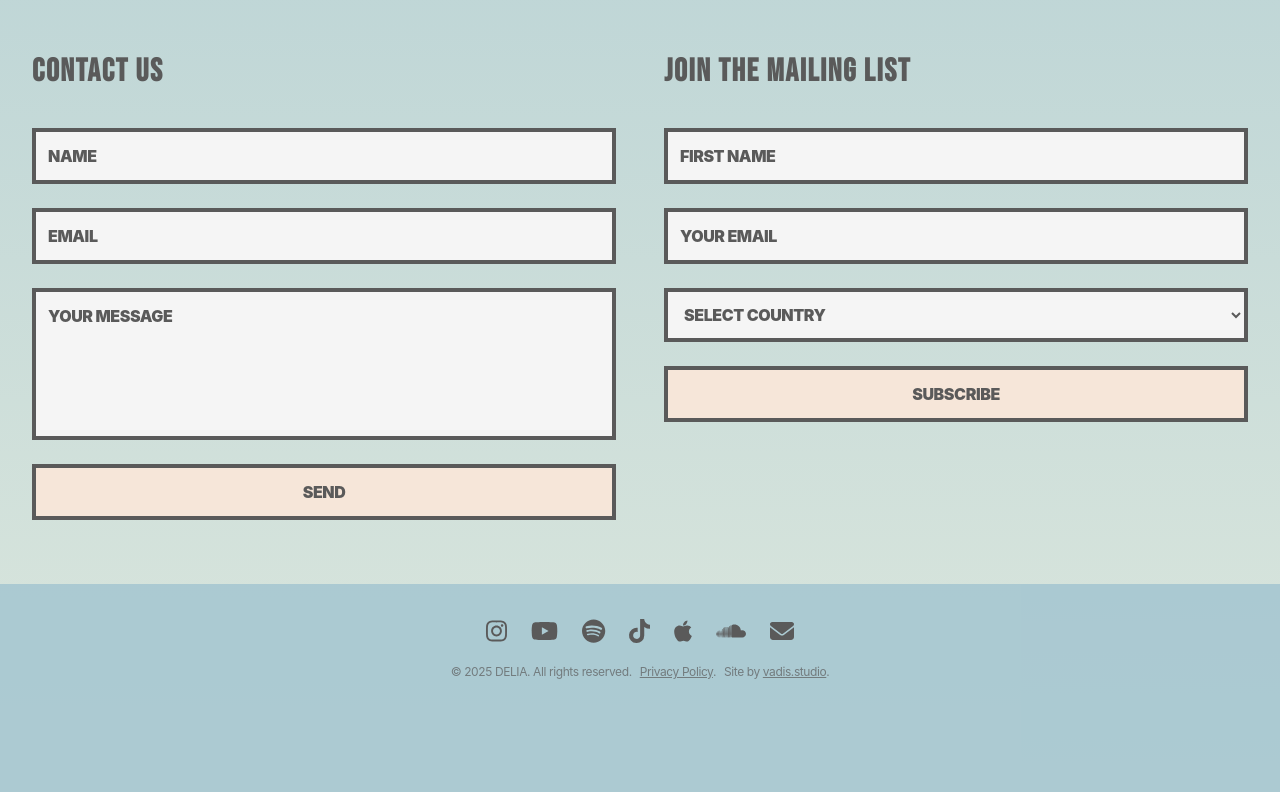
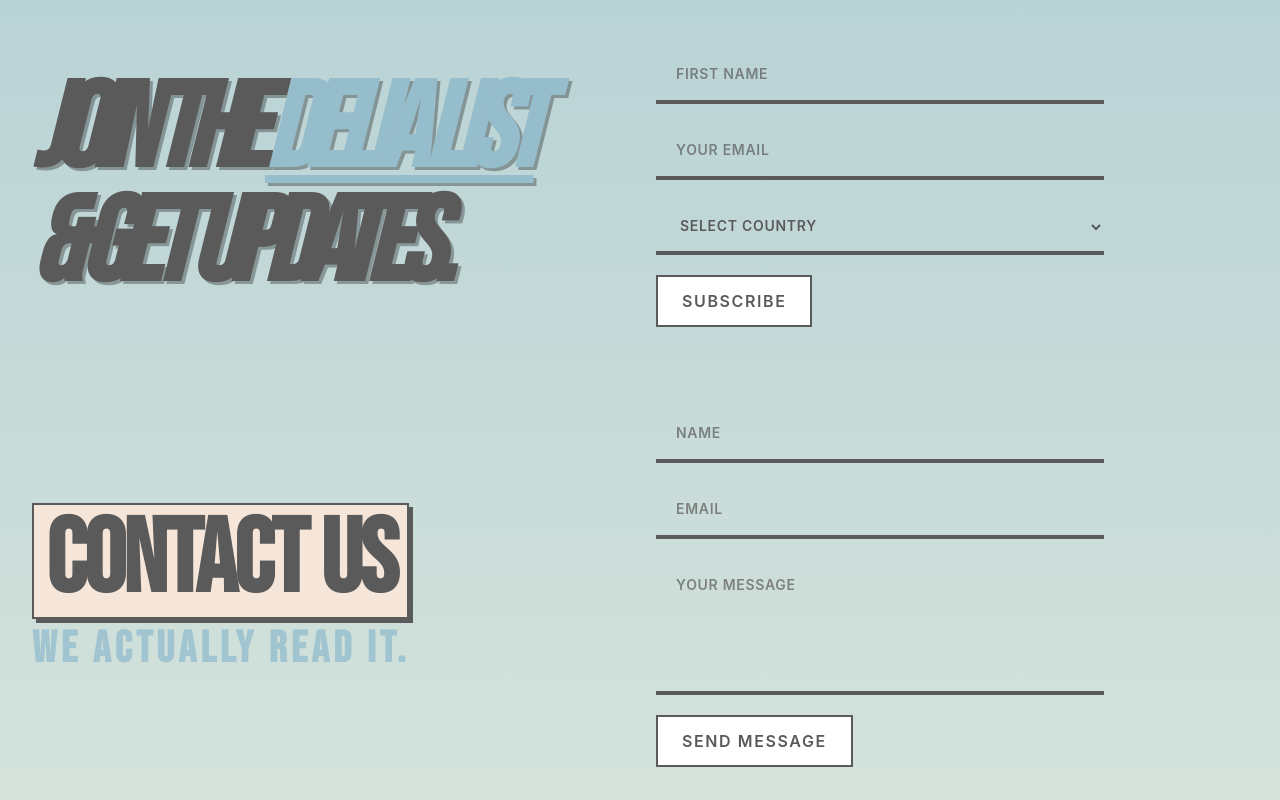
Before and after one commit to renaissancejlc/delia, a React (Vite) app: page / in a window 1280 px wide. Shown: the part 2580-3380 px from the top of the page. Built offline with nearby package versions, Linux system fonts and the light colour scheme; a web font is replaced by a local one.

Commit message:
Update Home.jsx

```diff
--- a/src/pages/Home.jsx
+++ b/src/pages/Home.jsx
@@ -447,16 +447,94 @@ export default function Home() {
       {/* Contact and Mailing List Section */}
       <section
         id="contact"
-        className={`scroll-mt-[100px] w-full max-w-7xl mx-auto mt-20 px-4 sm:px-6 md:px-8 py-16 grid grid-cols-1 md:grid-cols-12 gap-12 uppercase font-black tracking-tight overflow-x-hidden ${isDarkMode ? 'bg-transparent text-[#f5f5f5]' : 'bg-transparent text-[#5a5a5a]'}`}
+        className={`scroll-mt-[100px] w-full max-w-7xl mx-auto mt-20 px-4 sm:px-6 md:px-8 py-16 flex flex-col gap-20 uppercase font-black tracking-tight overflow-x-hidden ${isDarkMode ? 'bg-transparent text-[#f5f5f5]' : 'bg-transparent text-[#5a5a5a]'}`}
       >
+         <motion.div
+          initial={{ opacity: 0, x: 50, skewX: -10 }}
+          whileInView={{ opacity: 1, x: 0, skewX: 0 }}
+          transition={{ duration: 0.7, delay: 0.2 }}
+          viewport={{ once: true }}
+          className="w-full md:col-span-6 flex flex-col gap-8"
+        >
+          <div className="grid grid-cols-1 md:grid-cols-2 items-center gap-8">
+            <div className="text-left">
+              <h3 className="text-[4.5rem] md:text-[7.5rem] leading-[0.95] uppercase font-black tracking-[-0.09em] select-none italic text-shadow-md drop-shadow-[3px_3px_0_rgba(0,0,0,0.3)]">
+                JOIN THE <span className="text-[#96bdcb] underline underline-offset-8 decoration-[8px]">DELIA LIST</span><br />
+                & GET UPDATES.
+              </h3>
+            </div>
+            <form
+              onSubmit={(e) => {
+                e.preventDefault();
+                showStatusBanner("✓ You're on the list. Stay tuned!");
+                e.currentTarget.reset();
+              }}
+              className="flex flex-col gap-5 w-full max-w-md"
+            >
+              <input
+                type="text"
+                name="first_name"
+                placeholder="First Name"
+                required
+                className={`w-full px-5 py-4 text-sm font-semibold tracking-wider uppercase bg-transparent border-b-4 focus:outline-none focus:ring-0 transition placeholder:opacity-70 ${
+                  isDarkMode
+                    ? 'text-white border-white placeholder-white'
+                    : 'text-[#5a5a5a] border-[#5a5a5a] placeholder-[#5a5a5a]'
+                }`}
+              />
+              <input
+                type="email"
+                name="email"
+                placeholder="Your Email"
+                required
+                className={`w-full px-5 py-4 text-sm font-semibold tracking-wider uppercase bg-transparent border-b-4 focus:outline-none focus:ring-0 transition placeholder:opacity-70 ${
+                  isDarkMode
+                    ? 'text-white border-white placeholder-white'
+                    : 'text-[#5a5a5a] border-[#5a5a5a] placeholder-[#5a5a5a]'
+                }`}
+              />
+              <select
+                name="country"
+                className={`w-full px-5 py-4 text-sm font-semibold tracking-wider uppercase bg-transparent border-b-4 focus:outline-none focus:ring-0 transition placeholder:opacity-70 ${
+                  isDarkMode
+                    ? 'text-white border-white placeholder-white'
+                    : 'text-[#5a5a5a] border-[#5a5a5a] placeholder-[#5a5a5a]'
+                }`}
+              >
+                <option value="">Select Country</option>
+                {[
+                  "United States", "Canada", "United Kingdom", "Australia", "Germany",
+                  "France", "Japan", "India", "Brazil", "South Korea", "Other"
+                ].map((country) => (
+                  <option key={country} value={country}>{country}</option>
+                ))}
+              </select>
+              <button
+                type="submit"
+                className="w-fit px-6 py-3 font-semibold uppercase tracking-widest border-2 transition-all duration-300 hover:scale-105 active:scale-100 bg-white text-[#5a5a5a] border-[#5a5a5a] hover:bg-[#5a5a5a] hover:text-white"
+              >
+                Subscribe
+              </button>
+            </form>
+          </div>
+        </motion.div>
         <motion.div
           initial={{ opacity: 0, x: -50, skewX: 10 }}
           whileInView={{ opacity: 1, x: 0, skewX: 0 }}
           transition={{ duration: 0.7 }}
           viewport={{ once: true }}
-          className="w-full md:col-span-6 flex flex-col gap-8"
+          className="w-full md:col-span-6"
         >
-          <h3 className="text-[2rem] select-none">CONTACT US</h3>
+          <div className="grid grid-cols-1 md:grid-cols-2 items-center gap-8">
+            <div className="text-left">
+              <h3 className="text-[4rem] md:text-[6.5rem] leading-[1] uppercase font-extrabold tracking-tight select-none text-left not-italic">
+                <span className="bg-[#f6e6d9] px-3 py-1 text-[#5a5a5a] shadow-[4px_4px_0_#5a5a5a] border-2 border-[#5a5a5a] inline-block">
+                  CONTACT US
+                </span>
+                <br />
+                <span className="text-[2rem] md:text-[2.75rem] tracking-widest text-[#a0c4d0] block mt-2">WE ACTUALLY READ IT.</span>
+              </h3>
+            </div>
             <form
               onSubmit={async (e) => {
                 e.preventDefault();
@@ -465,15 +543,10 @@ export default function Home() {
                 try {
                   const response = await fetch("https://formsubmit.co/ajax/contactvadisstudio@gmail.com", {
                     method: "POST",
-                  headers: {
-                    "Accept": "application/json"
-                  },
+                    headers: { "Accept": "application/json" },
                     body: formData
                   });
-
                   const data = await response.json();
-                console.log('FormSubmit response:', data);
-
                   if (response.ok) {
                     showStatusBanner("✓ Message sent. Stay loud.");
                     formElement.reset();
@@ -485,125 +558,53 @@ export default function Home() {
                   showStatusBanner("Failed to send. Try again.", "red");
                 }
               }}
-            className="flex flex-col gap-6 w-full max-w-full"
+              className="flex flex-col gap-5 w-full max-w-md"
             >
-            <input type="text" name="_honey" style={{ display: 'none' }} />
+              <input type="text" name="_honey" className="hidden" />
               <input
                 type="text"
                 name="name"
-              placeholder="NAME"
+                placeholder="Name"
                 required
-              className={`w-full max-w-full p-3 uppercase tracking-tight font-black placeholder-[#5a5a5a] ${
+                className={`w-full px-5 py-4 text-sm font-semibold tracking-wider uppercase bg-transparent border-b-4 focus:outline-none focus:ring-0 transition placeholder:opacity-70 ${
                   isDarkMode
-                  ? 'bg-[#3b3b3b] border-4 border-[#f5f5f5] text-[#f5f5f5] placeholder-[#f5f5f5]'
-                  : 'bg-[#f5f5f5] border-4 border-[#5a5a5a] text-[#5a5a5a] placeholder-[#5a5a5a]'
+                    ? 'text-white border-white placeholder-white'
+                    : 'text-[#5a5a5a] border-[#5a5a5a] placeholder-[#5a5a5a]'
                 }`}
               />
               <input
                 type="email"
                 name="email"
-              placeholder="EMAIL"
+                placeholder="Email"
                 required
-              className={`w-full max-w-full p-3 uppercase tracking-tight font-black placeholder-[#5a5a5a] ${
+                className={`w-full px-5 py-4 text-sm font-semibold tracking-wider uppercase bg-transparent border-b-4 focus:outline-none focus:ring-0 transition placeholder:opacity-70 ${
                   isDarkMode
-                  ? 'bg-[#3b3b3b] border-4 border-[#f5f5f5] text-[#f5f5f5] placeholder-[#f5f5f5]'
-                  : 'bg-[#f5f5f5] border-4 border-[#5a5a5a] text-[#5a5a5a] placeholder-[#5a5a5a]'
+                    ? 'text-white border-white placeholder-white'
+                    : 'text-[#5a5a5a] border-[#5a5a5a] placeholder-[#5a5a5a]'
                 }`}
               />
               <textarea
                 name="message"
                 rows="5"
-              placeholder="YOUR MESSAGE"
+                placeholder="Your Message"
                 required
-              className={`w-full max-w-full p-3 uppercase tracking-tight font-black resize-none placeholder-[#5a5a5a] ${
+                className={`w-full px-5 py-4 text-sm font-semibold tracking-wider uppercase bg-transparent border-b-4 focus:outline-none focus:ring-0 transition placeholder:opacity-70 resize-none ${
                   isDarkMode
-                  ? 'bg-[#3b3b3b] border-4 border-[#f5f5f5] text-[#f5f5f5] placeholder-[#f5f5f5]'
-                  : 'bg-[#f5f5f5] border-4 border-[#5a5a5a] text-[#5a5a5a] placeholder-[#5a5a5a]'
+                    ? 'text-white border-white placeholder-white'
+                    : 'text-[#5a5a5a] border-[#5a5a5a] placeholder-[#5a5a5a]'
                 }`}
               />
-            <div className="flex items-center gap-4 flex-wrap">
               <button
                 type="submit"
-                className="w-full max-w-full bg-[#f6e6d9] text-[#5a5a5a] font-black uppercase tracking-tight py-3 border-4 border-[#5a5a5a] hover:bg-[#a0c4d0] hover:text-white transition-colors"
+                className="w-fit px-6 py-3 font-semibold uppercase tracking-widest border-2 transition-all duration-300 hover:scale-105 active:scale-100 bg-white text-[#5a5a5a] border-[#5a5a5a] hover:bg-[#5a5a5a] hover:text-white"
               >
-                SEND
+                Send Message
               </button>
+            </form>
           </div>
-          </form>
         </motion.div>
 
-        <motion.div
-          initial={{ opacity: 0, x: 50, skewX: -10 }}
-          whileInView={{ opacity: 1, x: 0, skewX: 0 }}
-          transition={{ duration: 0.7, delay: 0.2 }}
-          viewport={{ once: true }}
-          className="w-full md:col-span-6 flex flex-col gap-8"
-        >
-          <h3 className="text-[2rem] select-none">JOIN THE MAILING LIST</h3>
-          <form className="flex flex-col gap-6 w-full max-w-full">
-            <input
-              type="text"
-              name="first_name"
-              placeholder="FIRST NAME"
-              className={`w-full max-w-full p-3 uppercase tracking-tight font-black placeholder-[#5a5a5a] ${
-                isDarkMode
-                  ? 'bg-[#3b3b3b] border-4 border-[#f5f5f5] text-[#f5f5f5] placeholder-[#f5f5f5]'
-                  : 'bg-[#f5f5f5] border-4 border-[#5a5a5a] text-[#5a5a5a] placeholder-[#5a5a5a]'
-              }`}
-            />
-            <input
-              type="email"
-              name="email"
-              placeholder="YOUR EMAIL"
-              className={`w-full max-w-full p-3 uppercase tracking-tight font-black placeholder-[#5a5a5a] ${
-                isDarkMode
-                  ? 'bg-[#3b3b3b] border-4 border-[#f5f5f5] text-[#f5f5f5] placeholder-[#f5f5f5]'
-                  : 'bg-[#f5f5f5] border-4 border-[#5a5a5a] text-[#5a5a5a] placeholder-[#5a5a5a]'
-              }`}
-              required
-            />
-            <select
-              name="country"
-              className={`w-full max-w-full p-3 uppercase tracking-tight font-black ${
-                isDarkMode
-                  ? 'bg-[#3b3b3b] border-4 border-[#f5f5f5] text-[#f5f5f5]'
-                  : 'bg-[#f5f5f5] border-4 border-[#5a5a5a] text-[#5a5a5a]'
-              }`}
-            >
-              <option value="">SELECT COUNTRY</option>
-              {[
-                "Afghanistan", "Albania", "Algeria", "Andorra", "Angola", "Antigua and Barbuda", "Argentina", "Armenia", "Australia", "Austria",
-                "Azerbaijan", "Bahamas", "Bahrain", "Bangladesh", "Barbados", "Belarus", "Belgium", "Belize", "Benin", "Bhutan",
-                "Bolivia", "Bosnia and Herzegovina", "Botswana", "Brazil", "Brunei", "Bulgaria", "Burkina Faso", "Burundi", "Cabo Verde", "Cambodia",
-                "Cameroon", "Canada", "Central African Republic", "Chad", "Chile", "China", "Colombia", "Comoros", "Congo (Congo-Brazzaville)", "Costa Rica",
-                "Croatia", "Cuba", "Cyprus", "Czech Republic", "Democratic Republic of the Congo", "Denmark", "Djibouti", "Dominica", "Dominican Republic", "Ecuador",
-                "Egypt", "El Salvador", "Equatorial Guinea", "Eritrea", "Estonia", "Eswatini", "Ethiopia", "Fiji", "Finland", "France",
-                "Gabon", "Gambia", "Georgia", "Germany", "Ghana", "Greece", "Grenada", "Guatemala", "Guinea", "Guinea-Bissau",
-                "Guyana", "Haiti", "Honduras", "Hungary", "Iceland", "India", "Indonesia", "Iran", "Iraq", "Ireland",
-                "Israel", "Italy", "Jamaica", "Japan", "Jordan", "Kazakhstan", "Kenya", "Kiribati", "Kuwait", "Kyrgyzstan",
-                "Laos", "Latvia", "Lebanon", "Lesotho", "Liberia", "Libya", "Liechtenstein", "Lithuania", "Luxembourg", "Madagascar",
-                "Malawi", "Malaysia", "Maldives", "Mali", "Malta", "Marshall Islands", "Mauritania", "Mauritius", "Mexico", "Micronesia",
-                "Moldova", "Monaco", "Mongolia", "Montenegro", "Morocco", "Mozambique", "Myanmar", "Namibia", "Nauru", "Nepal",
-                "Netherlands", "New Zealand", "Nicaragua", "Niger", "Nigeria", "North Korea", "North Macedonia", "Norway", "Oman", "Pakistan",
-                "Palau", "Palestine", "Panama", "Papua New Guinea", "Paraguay", "Peru", "Philippines", "Poland", "Portugal", "Qatar",
-                "Romania", "Russia", "Rwanda", "Saint Kitts and Nevis", "Saint Lucia", "Saint Vincent and the Grenadines", "Samoa", "San Marino", "Sao Tome and Principe", "Saudi Arabia",
-                "Senegal", "Serbia", "Seychelles", "Sierra Leone", "Singapore", "Slovakia", "Slovenia", "Solomon Islands", "Somalia", "South Africa",
-                "South Korea", "South Sudan", "Spain", "Sri Lanka", "Sudan", "Suriname", "Sweden", "Switzerland", "Syria", "Taiwan",
-                "Tajikistan", "Tanzania", "Thailand", "Timor-Leste", "Togo", "Tonga", "Trinidad and Tobago", "Tunisia", "Turkey", "Turkmenistan",
-                "Tuvalu", "Uganda", "Ukraine", "United Arab Emirates", "United Kingdom", "United States", "Uruguay", "Uzbekistan", "Vanuatu", "Vatican City",
-                "Venezuela", "Vietnam", "Yemen", "Zambia", "Zimbabwe"
-              ].map(country => (
-                <option key={country} value={country}>{country}</option>
-              ))}
-            </select>
-            <button
-              type="submit"
-              className="w-full max-w-full bg-[#f6e6d9] text-[#5a5a5a] font-black uppercase tracking-tight py-3 border-4 border-[#5a5a5a] hover:bg-[#a0c4d0] hover:text-white transition-colors"
-            >
-              SUBSCRIBE
-            </button>
-          </form>
-        </motion.div>
+
       </section>
 
       {/* Grainy Overlay */}
```
Lines whose indentation alone changed are shown as unchanged.
